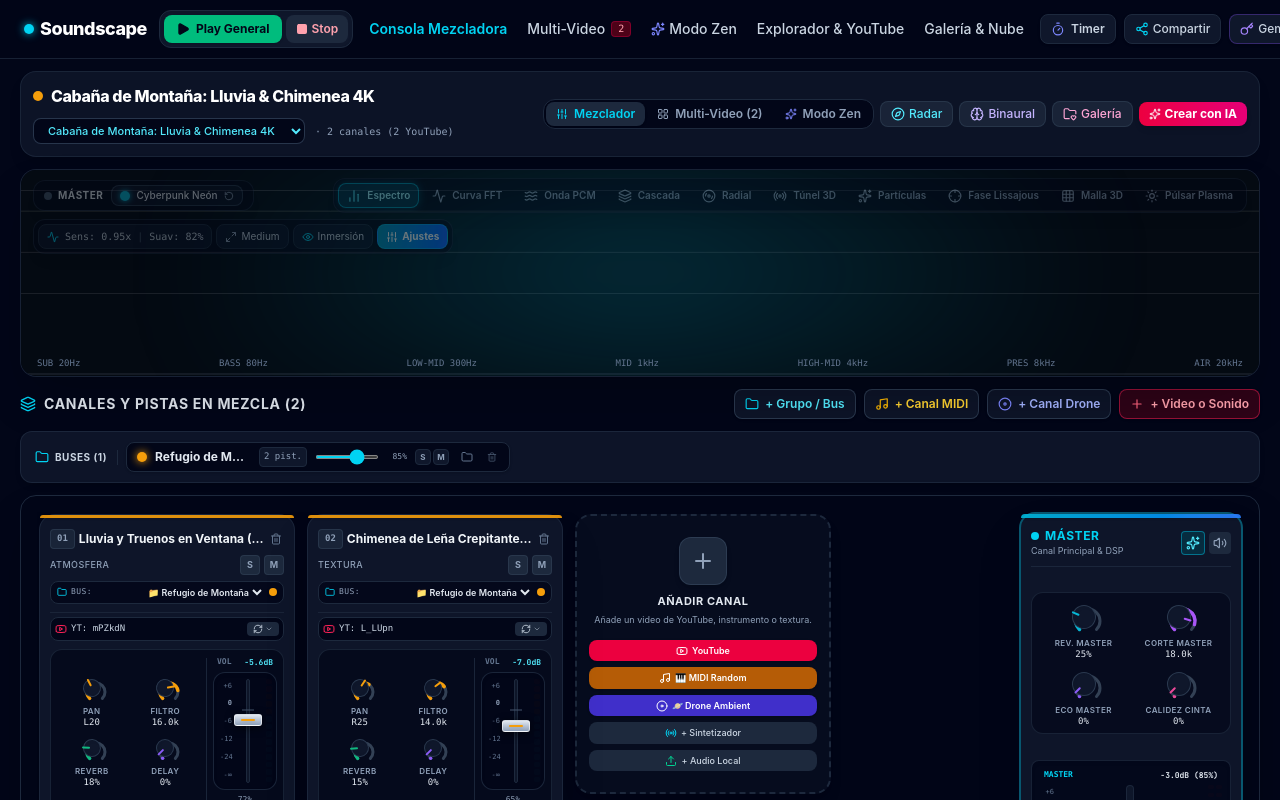
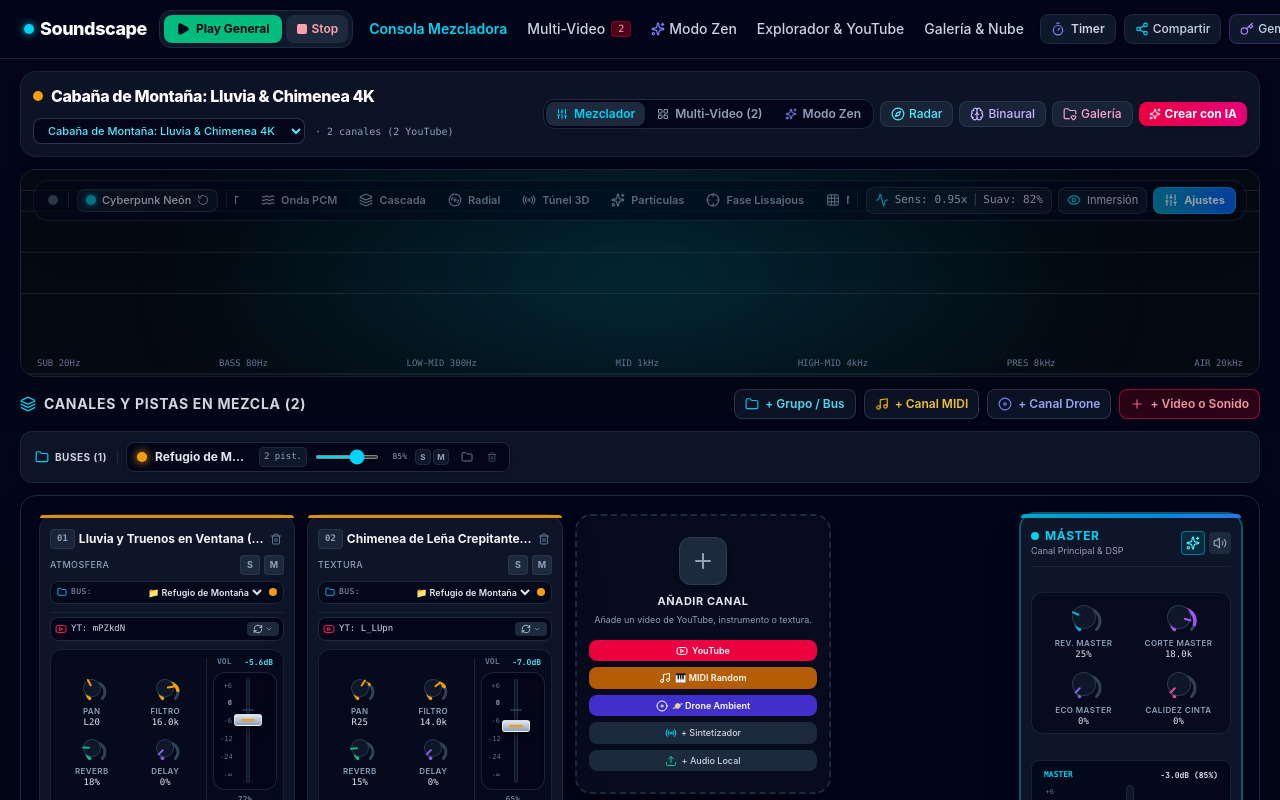
Before and after one commit to GomSamurai/soundscape-ai, a React (Vite) app: page / in a window 1280 px wide. Shown: the top 800 px of the page. Built offline with nearby package versions, Linux system fonts and the light colour scheme.

Commit message:
feat: unify visualizer controls into a single cohesive, non-wrapping toolbar

```diff
--- a/src/components/MasterVisualizer.tsx
+++ b/src/components/MasterVisualizer.tsx
@@ -976,20 +976,22 @@ export const MasterVisualizer: React.FC<MasterVisualizerProps> = ({
               <span>Ver Controles</span>
             </button>
           ) : (
-            /* Floating HUD with auto-dimming when mouse is idle */
-            <div className="absolute top-2 left-2 sm:left-3 right-2 sm:right-3 z-10 flex flex-wrap items-center justify-between gap-1.5 pointer-events-none transition-all duration-300 opacity-40 hover:opacity-100 group-hover:opacity-100 focus-within:opacity-100">
-              {/* Left Pill: Indicator & Palette cycler */}
-              <div className="flex items-center gap-2 shrink-0 pointer-events-auto bg-slate-950/75 backdrop-blur-md px-2.5 py-1 rounded-xl border border-slate-800/80 shadow-lg">
-                <div className="flex items-center gap-1.5">
+            /* Unified Master Visualizer Control Bar */
+            <div className="absolute top-2 left-2 right-2 sm:top-2.5 sm:left-3 sm:right-3 z-10 pointer-events-auto flex items-center justify-between gap-2 px-2.5 py-1.5 rounded-2xl bg-slate-950/85 border border-slate-800/90 backdrop-blur-xl shadow-2xl transition-all duration-300 opacity-60 hover:opacity-100 group-hover:opacity-100 focus-within:opacity-100 select-none">
+              {/* Left Section: Live Master Indicator & Palette Cycler */}
+              <div className="flex items-center gap-2 shrink-0">
+                <div className="flex items-center gap-1.5 pl-1 pr-0.5">
                   <span
-                    className={`w-2 h-2 rounded-full transition-colors ${
+                    className={`w-2.5 h-2.5 rounded-full transition-all ${
                       isPlaying ? 'bg-emerald-400 shadow-[0_0_8px_#10B981]' : 'bg-slate-600'
                     }`}
                   />
-                  <span className="text-[10px] font-bold tracking-wider uppercase text-slate-200">
+                  <span className="text-[11px] font-bold tracking-wider uppercase text-slate-200 hidden xs:inline">
                     MÁSTER
                   </span>
                 </div>
+
+                <div className="h-4 w-px bg-slate-800 shrink-0" />
 
                 {/* Quick Palette Cycler Button */}
                 <button
@@ -999,23 +1001,25 @@ export const MasterVisualizer: React.FC<MasterVisualizerProps> = ({
                     setActiveTab('colors');
                     setIsSettingsOpen(true);
                   }}
-                  title={`Paleta: ${activePalette.name} (Clic para cambiar paleta, clic derecho para abrir ajustes)`}
-                  className="flex items-center gap-1.5 px-2 py-0.5 rounded-lg bg-slate-900/80 hover:bg-slate-800/90 border border-slate-700/80 hover:border-cyan-500/50 cursor-pointer transition-all text-[10px] text-slate-200"
+                  title={`Paleta: ${activePalette.name} (Clic para cambiar paleta)`}
+                  className="flex items-center gap-1.5 px-2 py-0.5 rounded-lg bg-slate-900/80 hover:bg-slate-800 border border-slate-700/60 hover:border-cyan-500/50 cursor-pointer transition-all text-[11px] text-slate-200"
                 >
                   <span
-                    className="w-2.5 h-2.5 rounded-full shadow-sm"
+                    className="w-2.5 h-2.5 rounded-full shadow-sm shrink-0"
                     style={{
                       backgroundColor: activePalette.primary,
                       boxShadow: `0 0 6px ${activePalette.glow}`,
                     }}
                   />
-                  <span className="hidden sm:inline font-medium">{activePalette.name}</span>
-                  <RotateCcw className="w-2.5 h-2.5 text-slate-400 hover:text-white" />
+                  <span className="font-medium hidden sm:inline truncate max-w-[100px]">{activePalette.name}</span>
+                  <RotateCcw className="w-3 h-3 text-slate-400 hover:text-white" />
                 </button>
               </div>
 
-              {/* Center Pill: ALL 10 Visualizer Modes */}
-              <div className="flex items-center gap-1 pointer-events-auto bg-slate-950/75 backdrop-blur-md p-1 rounded-xl border border-slate-800/80 shadow-lg max-w-[calc(100%-120px)] sm:max-w-none overflow-x-auto no-scrollbar">
+              <div className="h-4 w-px bg-slate-800 shrink-0 hidden md:block" />
+
+              {/* Center Section: ALL 10 Visualizer Modes Segmented Ribbon */}
+              <div className="flex-1 min-w-0 flex items-center justify-start sm:justify-center gap-1 overflow-x-auto no-scrollbar px-1">
                 {VISUALIZER_MODES_CONFIG.map((item) => {
                   const Icon = item.icon;
                   const isActive = settings.mode === item.mode;
@@ -1024,44 +1028,49 @@ export const MasterVisualizer: React.FC<MasterVisualizerProps> = ({
                       key={item.mode}
                       onClick={() => updateSettings({ mode: item.mode })}
                       title={`${item.label}: ${item.desc}`}
-                      className={`px-2 py-1 text-[10px] font-semibold rounded-lg flex items-center gap-1.5 transition-all shrink-0 cursor-pointer ${
+                      className={`px-2 py-1 text-[11px] font-semibold rounded-lg flex items-center gap-1.5 transition-all shrink-0 cursor-pointer ${
                         isActive
                           ? 'bg-cyan-500/25 text-cyan-200 border border-cyan-400/60 shadow-[0_0_10px_rgba(6,182,212,0.35)]'
-                          : 'text-slate-400 hover:text-slate-200 hover:bg-slate-900/80 border border-transparent'
+                          : 'text-slate-400 hover:text-slate-100 hover:bg-slate-900/70 border border-transparent'
                       }`}
                     >
                       <Icon className={`w-3.5 h-3.5 ${isActive ? 'text-cyan-300' : 'text-slate-400'}`} />
-                      <span>{item.label}</span>
+                      <span className="whitespace-nowrap">{item.label}</span>
                     </button>
                   );
                 })}
               </div>
 
-              {/* Right Pill: Quick Dynamics, Height, Immersion, & Studio Config */}
-              <div className="flex items-center gap-1 pointer-events-auto bg-slate-950/75 backdrop-blur-md p-1 rounded-xl border border-slate-800/80 shadow-lg shrink-0 relative">
+              <div className="h-4 w-px bg-slate-800 shrink-0 hidden md:block" />
+
+              {/* Right Section: Integrated Actions (DSP Dynamics, Immersion, Pro Studio) */}
+              <div className="flex items-center gap-1.5 shrink-0">
                 {/* Dynamics Quick Adjust Popover Trigger */}
                 <div className="relative">
                   <button
                     onClick={() => setIsDynamicsOpen((v) => !v)}
                     title="Ajustar Sensibilidad y Suavizado temporal"
-                    className={`px-2 py-1 text-[10px] font-mono rounded-lg border transition-all cursor-pointer flex items-center gap-1.5 ${
+                    className={`px-2 py-1 text-[11px] font-medium rounded-lg border transition-all cursor-pointer flex items-center gap-1.5 ${
                       isDynamicsOpen
-                        ? 'bg-cyan-950 text-cyan-300 border-cyan-500/50'
-                        : 'bg-slate-900/80 border-slate-800 hover:border-slate-700 text-slate-300 hover:text-white'
+                        ? 'bg-cyan-950 text-cyan-300 border-cyan-500/50 shadow-sm'
+                        : 'bg-slate-900/80 border-slate-700/60 hover:border-slate-600 text-slate-300 hover:text-white'
                     }`}
                   >
-                    <Activity className="w-3 h-3 text-cyan-400" />
-                    <span className="hidden md:inline">Sens: {settings.gain.toFixed(2)}x</span>
-                    <span className="hidden md:inline text-slate-600">|</span>
-                    <span className="hidden md:inline">Suav: {Math.round((settings.smoothing ?? 0.82) * 100)}%</span>
-                    <span className="md:hidden">DSP</span>
+                    <Activity className="w-3.5 h-3.5 text-cyan-400" />
+                    <span className="hidden xl:inline font-mono">Sens: {settings.gain.toFixed(2)}x</span>
+                    <span className="hidden xl:inline text-slate-600">|</span>
+                    <span className="hidden xl:inline font-mono">Suav: {Math.round((settings.smoothing ?? 0.82) * 100)}%</span>
+                    <span className="xl:hidden">DSP</span>
                   </button>
 
                   {/* Floating Dynamics Slider Popover */}
                   {isDynamicsOpen && (
-                    <div className="absolute right-0 top-full mt-2 w-56 p-3 rounded-xl bg-slate-900/95 border border-cyan-500/40 shadow-2xl backdrop-blur-xl z-30 space-y-3 animate-fade-in">
+                    <div className="absolute right-0 top-full mt-2 w-64 p-3.5 rounded-2xl bg-slate-950/95 border border-cyan-500/40 shadow-2xl backdrop-blur-2xl z-30 space-y-3 animate-fade-in">
                       <div className="flex items-center justify-between text-xs font-bold text-slate-200 border-b border-slate-800 pb-1.5">
-                        <span>Dinámica Visual</span>
+                        <span className="flex items-center gap-1.5">
+                          <Activity className="w-3.5 h-3.5 text-cyan-400" />
+                          <span>Dinámica del Visualizador</span>
+                        </span>
                         <button
                           onClick={() => setIsDynamicsOpen(false)}
                           className="text-slate-400 hover:text-white cursor-pointer"
@@ -1071,7 +1080,7 @@ export const MasterVisualizer: React.FC<MasterVisualizerProps> = ({
                       </div>
 
                       <div className="space-y-1">
-                        <div className="flex justify-between text-[10px] text-slate-300">
+                        <div className="flex justify-between text-[11px] text-slate-300">
                           <span>Sensibilidad (Ganancia)</span>
                           <span className="font-mono text-cyan-400 font-bold">{settings.gain.toFixed(2)}x</span>
                         </div>
@@ -1082,12 +1091,12 @@ export const MasterVisualizer: React.FC<MasterVisualizerProps> = ({
                           step="0.05"
                           value={settings.gain}
                           onChange={(e) => updateSettings({ gain: parseFloat(e.target.value) })}
-                          className="w-full accent-cyan-400 h-1 bg-slate-800 rounded-lg cursor-pointer"
+                          className="w-full accent-cyan-400 h-1.5 bg-slate-800 rounded-lg cursor-pointer"
                         />
                       </div>
 
                       <div className="space-y-1">
-                        <div className="flex justify-between text-[10px] text-slate-300">
+                        <div className="flex justify-between text-[11px] text-slate-300">
                           <span>Suavizado Anti-Tembleque</span>
                           <span className="font-mono text-cyan-400 font-bold">
                             {Math.round((settings.smoothing ?? 0.82) * 100)}%
@@ -1100,52 +1109,50 @@ export const MasterVisualizer: React.FC<MasterVisualizerProps> = ({
                           step="0.02"
                           value={settings.smoothing ?? 0.82}
                           onChange={(e) => updateSettings({ smoothing: parseFloat(e.target.value) })}
-                          className="w-full accent-cyan-400 h-1 bg-slate-800 rounded-lg cursor-pointer"
+                          className="w-full accent-cyan-400 h-1.5 bg-slate-800 rounded-lg cursor-pointer"
                         />
+                      </div>
+
+                      {/* Screen Height Selection */}
+                      <div className="pt-2 border-t border-slate-800 space-y-1">
+                        <span className="text-[10px] text-slate-400 font-medium">Tamaño de pantalla</span>
+                        <div className="grid grid-cols-3 gap-1">
+                          {(['compact', 'medium', 'tall'] as VisualizerHeight[]).map((h) => (
+                            <button
+                              key={h}
+                              onClick={() => updateSettings({ heightMode: h })}
+                              className={`py-1 text-[10px] font-semibold rounded-lg capitalize transition-all cursor-pointer ${
+                                settings.heightMode === h
+                                  ? 'bg-cyan-500/25 text-cyan-300 border border-cyan-400/50'
+                                  : 'bg-slate-900 text-slate-400 hover:text-white border border-slate-800'
+                              }`}
+                            >
+                              {h === 'compact' ? 'Compacto' : h === 'medium' ? 'Medio' : 'Alto'}
+                            </button>
+                          ))}
+                        </div>
                       </div>
                     </div>
                   )}
                 </div>
 
-                {/* Height Mode Toggle */}
-                <button
-                  onClick={() => {
-                    const nextHeight: VisualizerHeight =
-                      settings.heightMode === 'compact'
-                        ? 'medium'
-                        : settings.heightMode === 'medium'
-                        ? 'tall'
-                        : 'compact';
-                    updateSettings({ heightMode: nextHeight });
-                  }}
-                  title={`Tamaño del visualizador: ${settings.heightMode} (Clic para cambiar)`}
-                  className="p-1 px-1.5 sm:px-2 sm:py-1 text-[10px] rounded-lg bg-slate-900/80 border border-slate-800 hover:border-slate-700 text-slate-300 hover:text-white cursor-pointer flex items-center gap-1 transition-all"
-                >
-                  {settings.heightMode === 'tall' ? (
-                    <Minimize2 className="w-3 h-3 text-cyan-400" />
-                  ) : (
-                    <Maximize2 className="w-3 h-3 text-slate-400" />
-                  )}
-                  <span className="hidden xl:inline capitalize">{settings.heightMode}</span>
-                </button>
-
                 {/* Immersion Mode Button */}
                 <button
                   onClick={() => setIsImmersiveMode(true)}
                   title="Modo Inmersión Total (ocultar controles y maximizar visión)"
-                  className="p-1 px-1.5 sm:px-2 sm:py-1 text-[10px] rounded-lg bg-slate-900/80 border border-slate-800 hover:border-cyan-500/50 text-slate-300 hover:text-cyan-300 cursor-pointer flex items-center gap-1 transition-all"
+                  className="p-1 sm:px-2 sm:py-1 rounded-lg bg-slate-900/80 border border-slate-700/60 hover:border-cyan-500/50 text-slate-300 hover:text-cyan-300 cursor-pointer transition-all flex items-center gap-1.5 text-[11px]"
                 >
-                  <Eye className="w-3 h-3 text-cyan-400" />
-                  <span className="hidden lg:inline">Inmersión</span>
+                  <Eye className="w-3.5 h-3.5 text-cyan-400" />
+                  <span className="hidden sm:inline">Inmersión</span>
                 </button>
 
                 {/* Full Config Modal Button */}
                 <button
                   onClick={() => setIsSettingsOpen(true)}
                   title="Abrir Estudio de Visualización PRO (Paletas, Balística, Presets)"
-                  className="px-2 py-1 text-[10px] font-bold rounded-lg bg-gradient-to-r from-cyan-600 to-blue-600 hover:from-cyan-500 hover:to-blue-500 text-white shadow-md border border-cyan-400/40 flex items-center gap-1 cursor-pointer transition-all active:scale-95"
+                  className="px-2.5 py-1 text-[11px] font-bold rounded-lg bg-gradient-to-r from-cyan-600 to-blue-600 hover:from-cyan-500 hover:to-blue-500 text-white shadow-md border border-cyan-400/40 flex items-center gap-1.5 cursor-pointer transition-all active:scale-95"
                 >
-                  <Sliders className="w-3 h-3" />
+                  <Sliders className="w-3.5 h-3.5" />
                   <span className="hidden sm:inline">Ajustes</span>
                 </button>
               </div>
```
